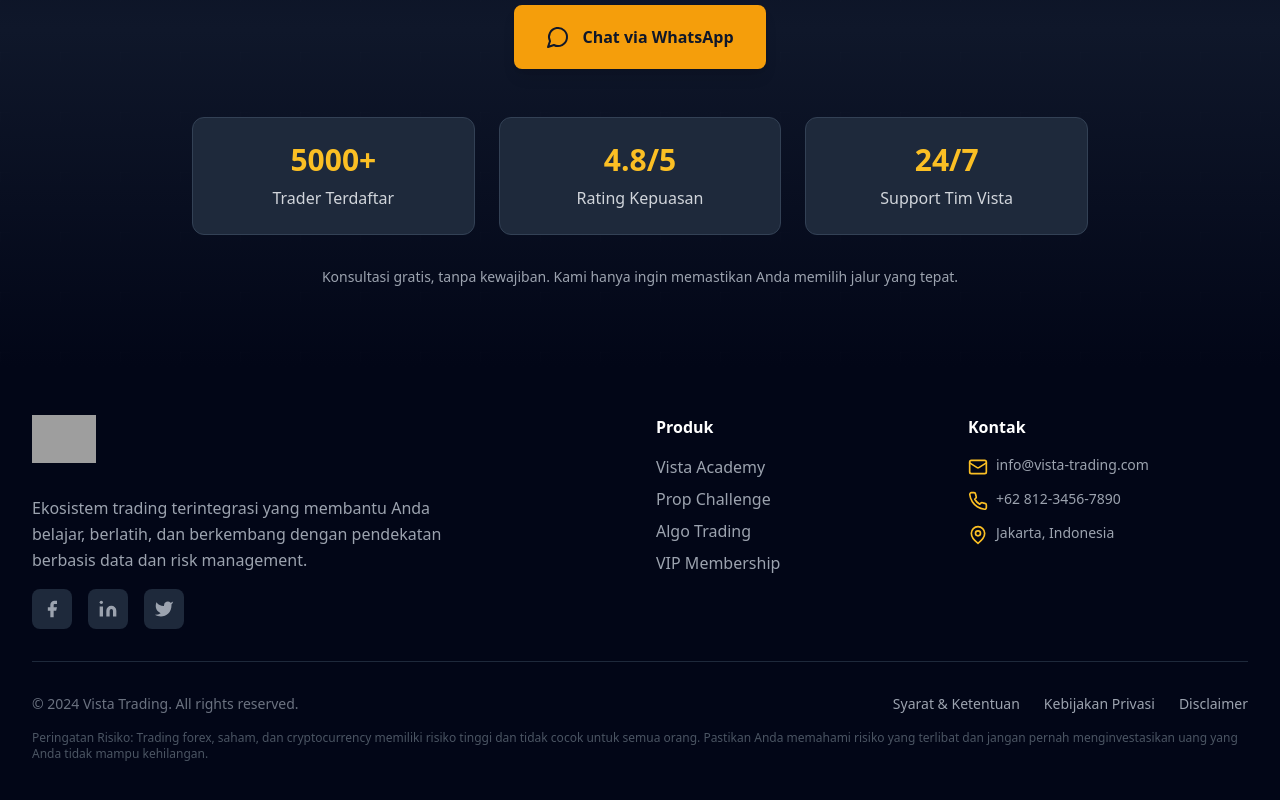
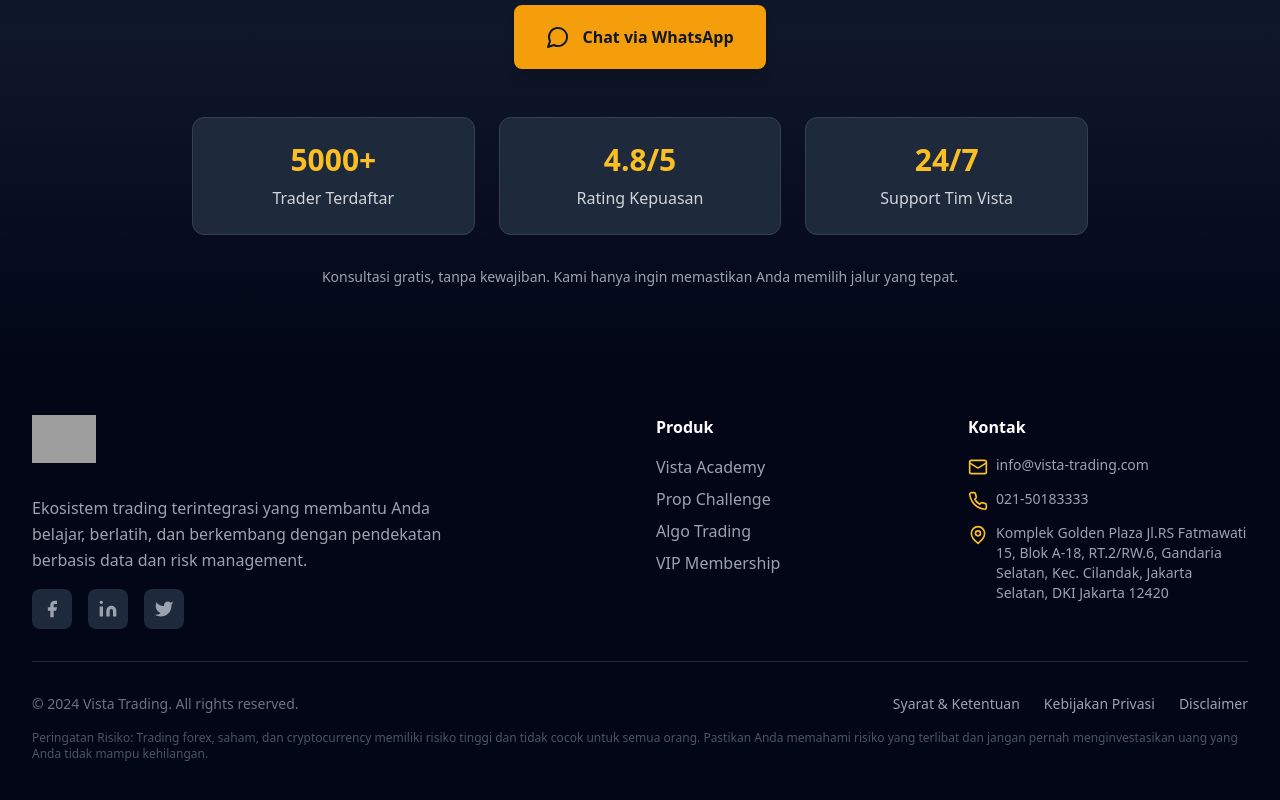
Before and after one commit to yudibasri03/vista, a React (Vite) app: page / in a window 1280 px wide. Shown: the part 6176-6976 px from the top of the page. Built offline with nearby package versions, Linux system fonts and the light colour scheme; grey boxes are pictures that could not be loaded.

Commit message:
Updated Footer.tsx

```diff
--- a/src/components/Footer.tsx
+++ b/src/components/Footer.tsx
@@ -53,11 +53,11 @@ export default function Footer() {
               </li>
               <li className="flex items-start gap-2">
                 <Phone className="w-5 h-5 text-amber-400 flex-shrink-0 mt-0.5" />
-                <span className="text-sm">+62 812-3456-7890</span>
+                <span className="text-sm">021-50183333</span>
               </li>
               <li className="flex items-start gap-2">
                 <MapPin className="w-5 h-5 text-amber-400 flex-shrink-0 mt-0.5" />
-                <span className="text-sm">Jakarta, Indonesia</span>
+                <span className="text-sm">Komplek Golden Plaza Jl.RS Fatmawati 15, Blok A-18, RT.2/RW.6, Gandaria Selatan, Kec. Cilandak, Jakarta Selatan, DKI Jakarta 12420</span>
               </li>
             </ul>
           </div>
```
